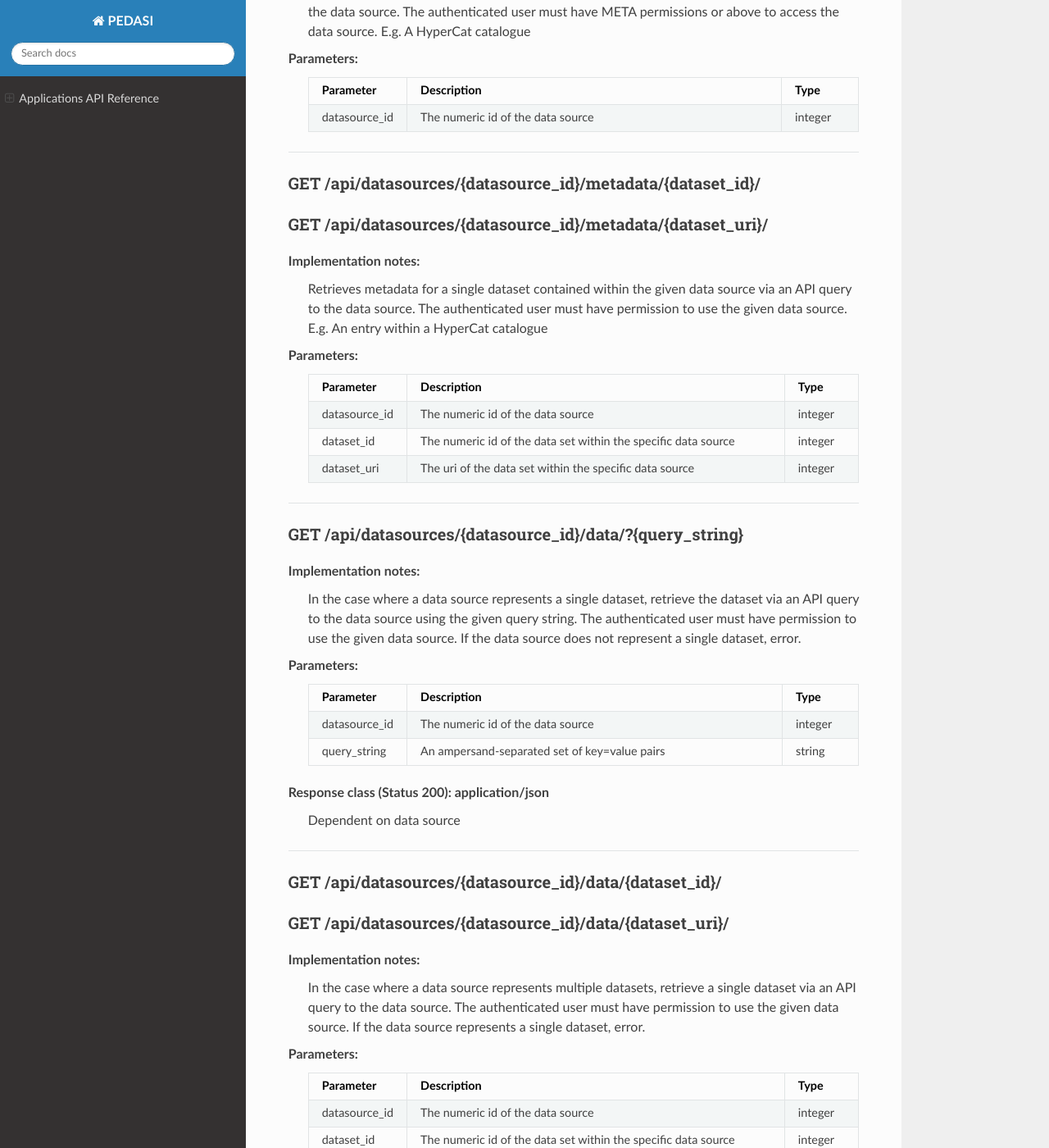
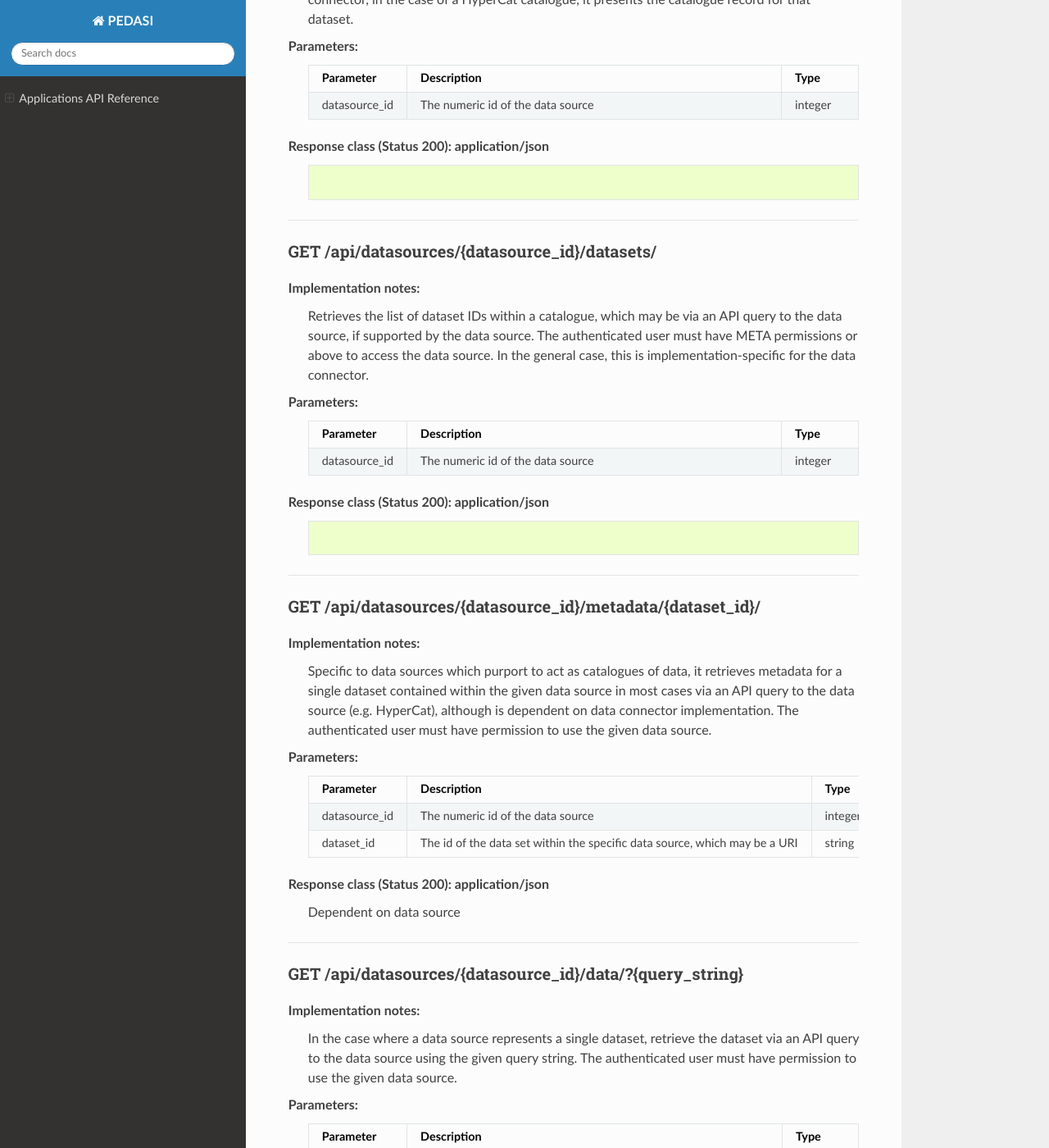
Before and after one commit to tiferrei/PEDASI, a Sphinx documentation site: the page built from docs/source/ref_applications_api.rst, in a window 1280 px wide and 1400 px high, scrolled down 2422 px. Shown: the whole window at 82% size. Built offline with Sphinx 7.4.7 and the Read the Docs theme 2.0.0, drawn with Linux system fonts in a browser that asks for light colours; the version number could not be read and is left out; some of the changed text lies outside the part shown.

Commit message:
Revise API endpoints and descriptions

```diff
--- a/docs/source/ref_applications_api.rst
+++ b/docs/source/ref_applications_api.rst
@@ -69,10 +69,12 @@ Responses messages:
      * - HTTP Status Code
        - Reason
        - Response
+       - Response Type
 
      * -
        -
        -
+       - application/json
 
 --------
 
@@ -129,7 +131,7 @@ GET /api/datasources/{datasource_id}/metadata/
 ^^^^^^^^^^^^^^^^^^^^^^^^^^^^^^^^^^^^^^^^^^^^^^
 
 Implementation notes:
-  Retrieves metadata for a given data source via an API query to the data source, if supported by the data source. The authenticated user must have META permissions or above to access the data source. E.g. A HyperCat catalogue
+  Retrieves metadata for a given data source which may include an API query to the data source, if supported by the data source. The authenticated user must have META permissions or above to access the data source. In the general case, this is implementation-specific for the data connector, in the case of a HyperCat catalogue, it presents the catalogue record for that dataset.
 
 Parameters:
   .. list-table::
@@ -144,15 +146,40 @@ Parameters:
        - The numeric id of the data source
        - integer
 
+Response class (Status 200): application/json
+  .. code-block:: json
+
+--------
+
+GET /api/datasources/{datasource_id}/datasets/
+^^^^^^^^^^^^^^^^^^^^^^^^^^^^^^^^^^^^^^^^^^^^^^
+
+Implementation notes:
+  Retrieves the list of dataset IDs within a catalogue, which may be via an API query to the data source, if supported by the data source. The authenticated user must have META permissions or above to access the data source. In the general case, this is implementation-specific for the data connector.
+
+Parameters:
+  .. list-table::
+     :widths: 16 80 16
+     :header-rows: 1
+
+     * - Parameter
+       - Description
+       - Type
+
+     * - datasource_id
+       - The numeric id of the data source
+       - integer
+
+Response class (Status 200): application/json
+  .. code-block:: json
+
 --------
 
 GET /api/datasources/{datasource_id}/metadata/{dataset_id}/
 ^^^^^^^^^^^^^^^^^^^^^^^^^^^^^^^^^^^^^^^^^^^^^^^^^^^^^^^^^^^
-GET /api/datasources/{datasource_id}/metadata/{dataset_uri}/
-^^^^^^^^^^^^^^^^^^^^^^^^^^^^^^^^^^^^^^^^^^^^^^^^^^^^^^^^^^^^
 
 Implementation notes:
-  Retrieves metadata for a single dataset contained within the given data source via an API query to the data source. The authenticated user must have permission to use the given data source. E.g. An entry within a HyperCat catalogue
+  Specific to data sources which purport to act as catalogues of data, it retrieves metadata for a single dataset contained within the given data source in most cases via an API query to the data source (e.g. HyperCat), although is dependent on data connector implementation. The authenticated user must have permission to use the given data source.
 
 Parameters:
   .. list-table::
@@ -168,12 +195,11 @@ Parameters:
        - integer
 
      * - dataset_id
-       - The numeric id of the data set within the specific data source
-       - integer
+       - The id of the data set within the specific data source, which may be a URI
+       - string
 
-     * - dataset_uri
-       - The uri of the data set within the specific data source
-       - integer
+Response class (Status 200): application/json
+  Dependent on data source
 
 --------
 
@@ -182,7 +208,6 @@ GET /api/datasources/{datasource_id}/data/?{query_string}
 
 Implementation notes:
   In the case where a data source represents a single dataset, retrieve the dataset via an API query to the data source using the given query string. The authenticated user must have permission to use the given data source.
-  If the data source does not represent a single dataset, error.
 
 Parameters:
   .. list-table::
@@ -201,19 +226,16 @@ Parameters:
        - An ampersand-separated set of key=value pairs
        - string
 
-Response class (Status 200): application/json
+Response class (Status 200): type-specific to datasource
   Dependent on data source
 
 --------
 
 GET /api/datasources/{datasource_id}/data/{dataset_id}/
 ^^^^^^^^^^^^^^^^^^^^^^^^^^^^^^^^^^^^^^^^^^^^^^^^^^^^^^^
-GET /api/datasources/{datasource_id}/data/{dataset_uri}/
-^^^^^^^^^^^^^^^^^^^^^^^^^^^^^^^^^^^^^^^^^^^^^^^^^^^^^^^^
 
 Implementation notes:
-  In the case where a data source represents multiple datasets, retrieve a single dataset via an API query to the data source. The authenticated user must have permission to use the given data source.
-  If the data source represents a single dataset, error.
+  In the case where a data source represents a catalogue of datasets, retrieve a single dataset via an API query to the data source. The authenticated user must have permission to use the given data source.
 
 Parameters:
   .. list-table::
@@ -229,14 +251,10 @@ Parameters:
        - integer
 
      * - dataset_id
-       - The numeric id of the data set within the specific data source
-       - integer
+       - The id of the data set within the specific data source, which may be a URI
+       - string
 
-     * - dataset_uri
-       - The uri of the data set within the specific data source
-       - integer
-
-Response class (Status 200): application/json
+Response class (Status 200): type-specific to datasource
   Dependent on data source
 
 --------
@@ -308,35 +326,6 @@ Response class (Status 200): application/json
 
 --------
 
-GET /api/datasources/{datasource_id}/prov/{dataset_id}/
-^^^^^^^^^^^^^^^^^^^^^^^^^^^^^^^^^^^^^^^^^^^^^^^^^^^^^^^
-
-Implementation notes:
-  Retrieve a single PROV record related to a data source.
-
-Parameters:
-  .. list-table::
-     :widths: 16 80 16
-     :header-rows: 1
-
-     * - Parameter
-       - Description
-       - Type
-
-     * - datasource_id
-       - The numeric id of the data source
-       - integer
-
-     * - dataset_id
-       - The numeric id of the data set within the specific data source
-       - integer
-
-     * - dataset_uri
-       - The uri of the data set within the specific data source
-       - integer
-
---------
-
 References
 ----------
 
```
